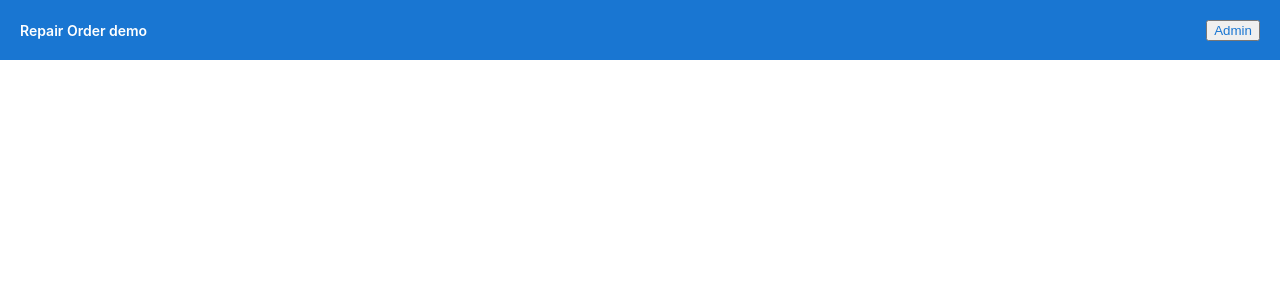
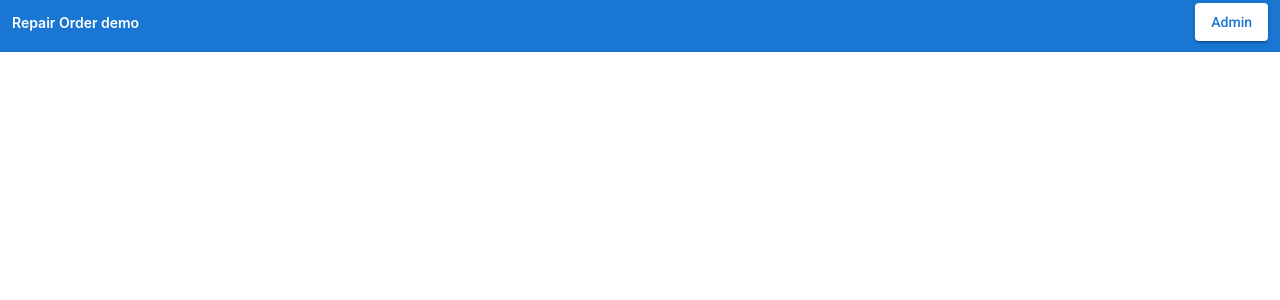
Before and after one commit to gurpreetdrake/ro-demo, an Angular app: page / in a window 1280 px wide. Shown: the top 300 px of the page. Built offline with nearby package versions, Linux system fonts and the light colour scheme.

Commit message:
Added modules for button and table

```diff
--- a/angular.json
+++ b/angular.json
@@ -24,6 +24,7 @@
               "src/assets"
             ],
             "styles": [
+              "./node_modules/@angular/material/prebuilt-themes/indigo-pink.css",
               "src/styles.css"
             ],
             "scripts": []
@@ -89,6 +90,7 @@
               "src/assets"
             ],
             "styles": [
+              "./node_modules/@angular/material/prebuilt-themes/indigo-pink.css",
               "src/styles.css"
             ],
             "scripts": []
@@ -120,6 +122,7 @@
           }
         }
       }
-    }},
+    }
+  },
   "defaultProject": "ROdemo"
 }
--- a/package.json
+++ b/package.json
@@ -12,13 +12,16 @@
   "private": true,
   "dependencies": {
     "@angular/animations": "~8.2.13",
+    "@angular/cdk": "~8.2.3",
     "@angular/common": "~8.2.13",
     "@angular/compiler": "~8.2.13",
     "@angular/core": "~8.2.13",
     "@angular/forms": "~8.2.13",
+    "@angular/material": "^8.2.3",
     "@angular/platform-browser": "~8.2.13",
     "@angular/platform-browser-dynamic": "~8.2.13",
     "@angular/router": "~8.2.13",
+    "hammerjs": "^2.0.8",
     "rxjs": "~6.4.0",
     "tslib": "^1.10.0",
     "zone.js": "~0.9.1"
--- a/src/app/app.component.html
+++ b/src/app/app.component.html
@@ -298,7 +298,7 @@
 <!-- Toolbar -->
 <div class="toolbar" role="banner">
   <span style='padding-left: 20px; flex: 1 1 auto;'>Repair Order demo</span>
-  <button style='margin-right: 20px;'><a href="/admin" target="blank">Admin</a></button>
+  <button mat-raised-button style='margin-right: 20px;'><a href="/admin" target="blank">Admin</a></button>
 </div>
 
 <div class="content" role="main">
--- a/src/index.html
+++ b/src/index.html
@@ -6,6 +6,8 @@
   <base href="/">
   <meta name="viewport" content="width=device-width, initial-scale=1">
   <link rel="icon" type="image/x-icon" href="favicon.ico">
+  <link href="https://fonts.googleapis.com/css?family=Roboto:300,400,500&display=swap" rel="stylesheet">
+  <link href="https://fonts.googleapis.com/icon?family=Material+Icons" rel="stylesheet">
 </head>
 <body>
   <app-root></app-root>
--- a/src/main.ts
+++ b/src/main.ts
@@ -1,3 +1,4 @@
+import 'hammerjs';
 import { enableProdMode } from '@angular/core';
 import { platformBrowserDynamic } from '@angular/platform-browser-dynamic';
 
--- a/src/styles.css
+++ b/src/styles.css
@@ -1 +1,4 @@
 /* You can add global styles to this file, and also import other style files */
+
+html, body { height: 100%; }
+body { margin: 0; font-family: Roboto, "Helvetica Neue", sans-serif; }
```
Also changed, not shown: src/app/app.module.ts (+7 -1 lines), 1 other file (tests, documents, lock files or other folders).
